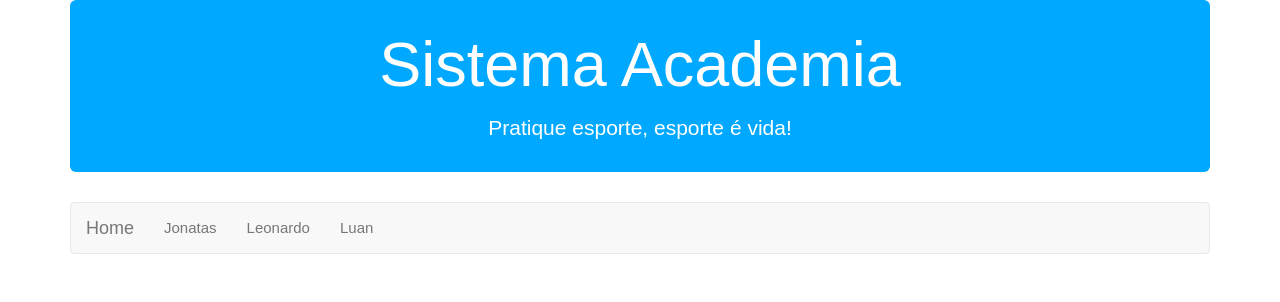
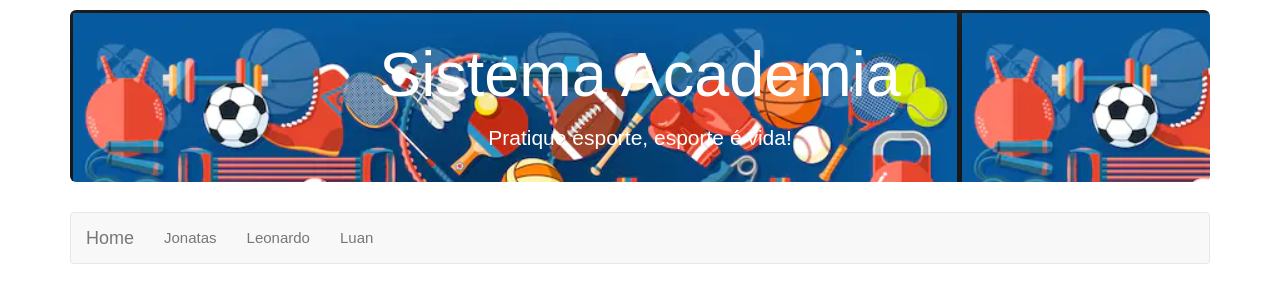
Before and after one commit to jonatadev/SistemaAcademia, a plain HTML site: page public_html/index.html in a window 1280 px wide. Drawn offline with Linux system fonts and the light colour scheme.

Commit message:
Modificações cabeçalho 13/06/2019

```diff
--- a/public_html/css/jonatas.css
+++ b/public_html/css/jonatas.css
@@ -10,6 +10,8 @@ https://flatuicolors.com/
 
 https://rawgit.com/MrRio/jsPDF/master/docs/index.html
 http://responsivetesttool.com/
+Google charts
+https://www.w3schools.com/howto/howto_google_charts.asp
 
 */
 body {
@@ -19,10 +21,11 @@ body {
 }
 
 .jumbotron {
-      background-color: #00a8ff;
+      margin-top: 10px;
       color: #ffffff;
       font-family: Montserrat, sans-serif;
       padding: 10px 10px;
+      background-image: url(../img/fundo.PNG);
 }
 
 .navbar {
```
Also changed, not shown: public_html/GridSystem.html (+3 -0 lines), public_html/img/fundo.PNG (added).
